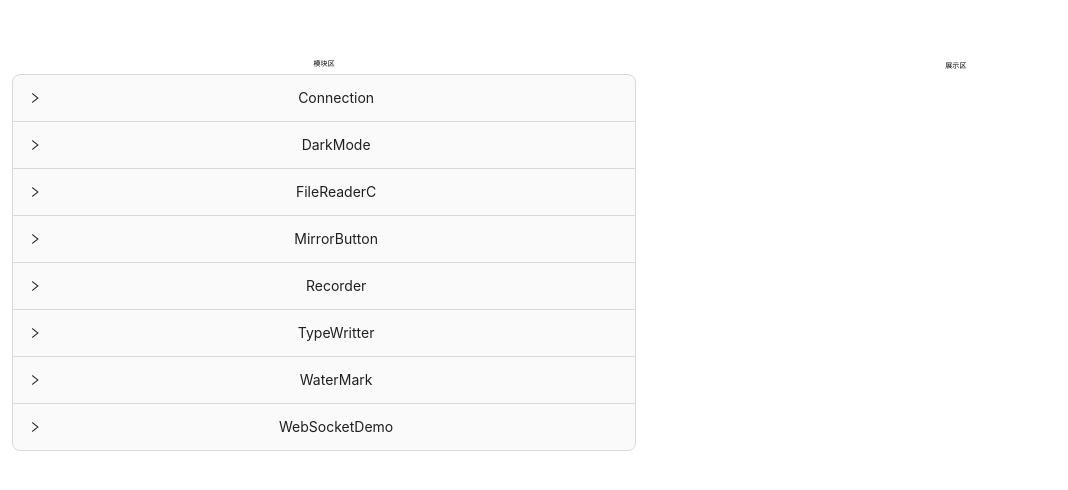
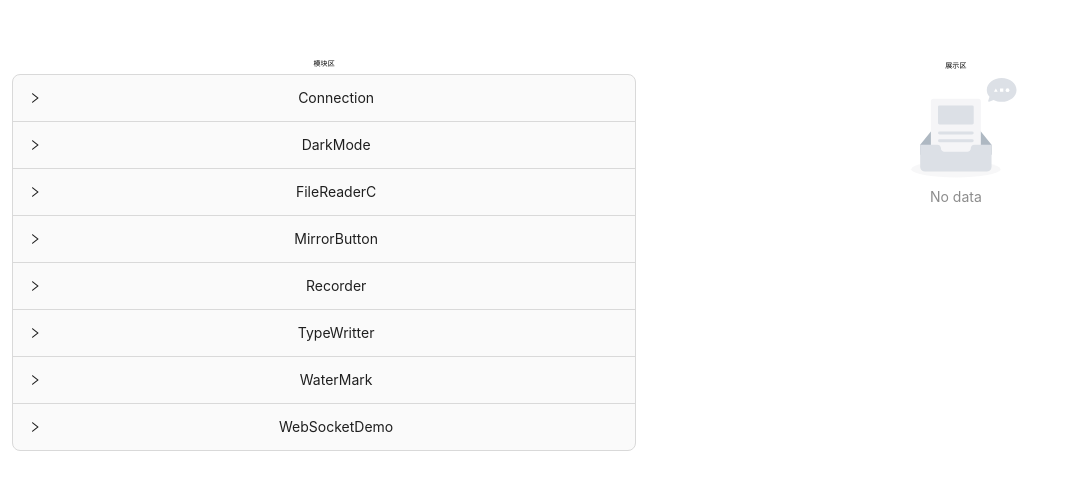
Before and after one commit to yeyu98/monorepo-practice, a React (Vite) app in the folder apps/react-demo-ts/: page /demos in a window 1280 px wide. Shown: the part 148-638 px from the top of the page, without its empty margins (0-1068 px from the left). Built offline with nearby package versions, Linux system fonts and the light colour scheme.

Commit message:
feat: 暂无数据

```diff
--- a/apps/react-demo-ts/src/pages/Demos.tsx
+++ b/apps/react-demo-ts/src/pages/Demos.tsx
@@ -2,12 +2,12 @@
  * @Author: xiaohu
  * @Date: 2023-06-27 11:25:29
  * @LastEditors: lzy-Jerry
- * @LastEditTime: 2023-09-26 21:17:13
+ * @LastEditTime: 2023-09-26 21:21:37
  * @FilePath: \Explores\apps\react-demo-ts\src\pages\Demos.tsx
  * @Description:
  */
 import React, { useEffect, useState, lazy, Suspense, useRef } from 'react'
-import { Button, Collapse } from 'antd';
+import { Button, Collapse, Empty } from 'antd';
 
 interface Props {}
 interface ModuleInfo {
@@ -113,7 +113,7 @@ function Demos(props: Props) {
           <h3>展示区</h3>
           <Suspense fallback={'loading...'}>
             {
-              CurrentComponent &&  <CurrentComponent />
+              CurrentComponent ?  <CurrentComponent /> : <Empty />
             }
           </Suspense>
         </div>
```
